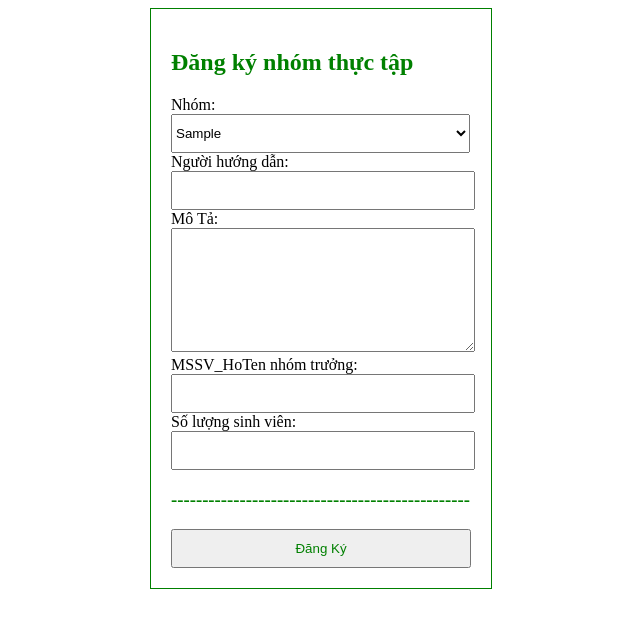
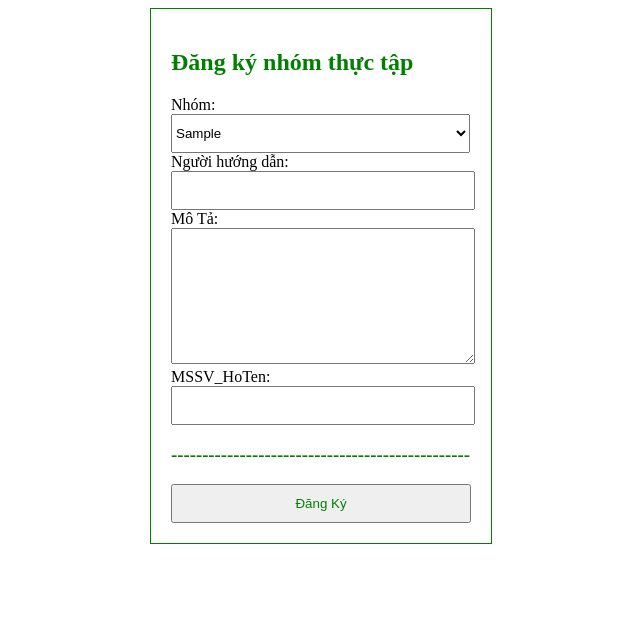
Before and after one commit to kodora99/QL_SVTT, a PHP site: page /dangky.php in a window 1280 px wide. Shown: the top 628 px of the page, without its empty margins (319-959 px from the left). Run offline with PHP 8.4, Linux system fonts and the light colour scheme; tables that the repository leaves empty hold one stand-in row (values such as "Sample post"); data that the repository does not hold is empty.

Commit message:
Update dangky.php

```diff
--- a/dangky.php
+++ b/dangky.php
@@ -1,4 +1,3 @@
-
 <!DOCTYPE html>
 <html>
 <head>
@@ -41,9 +40,9 @@ Nhóm:
 
 Người hướng dẫn: <input type="text" id="NguoiHuongDan" name="NguoiHuongDan" value="" readonly>
 
-Mô Tả: </br> <textarea id="MoTa" name="MoTa" value="" style="width: 298px; height: 118px;" readonly>  </textarea></br>
-MSSV_HoTen nhóm trưởng: <input type="text" name="TenNhomTruong" value="" required/>
-Số lượng sinh viên: <input type="text" name="SoLuong" value="" required/>
+Mô Tả: </br> <textarea id="MoTa" name="MoTa" value="" style="width: 298px; height: 130px;" readonly>  </textarea></br>
+MSSV_HoTen: <input type="text" name="HoTen" value="" required/>
+
    <h3 style="color: green ">------------------------------------------------</h3>
 <input type="submit" name="dangky" value="Đăng Ký" style= "color :green"/>
 <?php require 'xuly.php';?>
```
